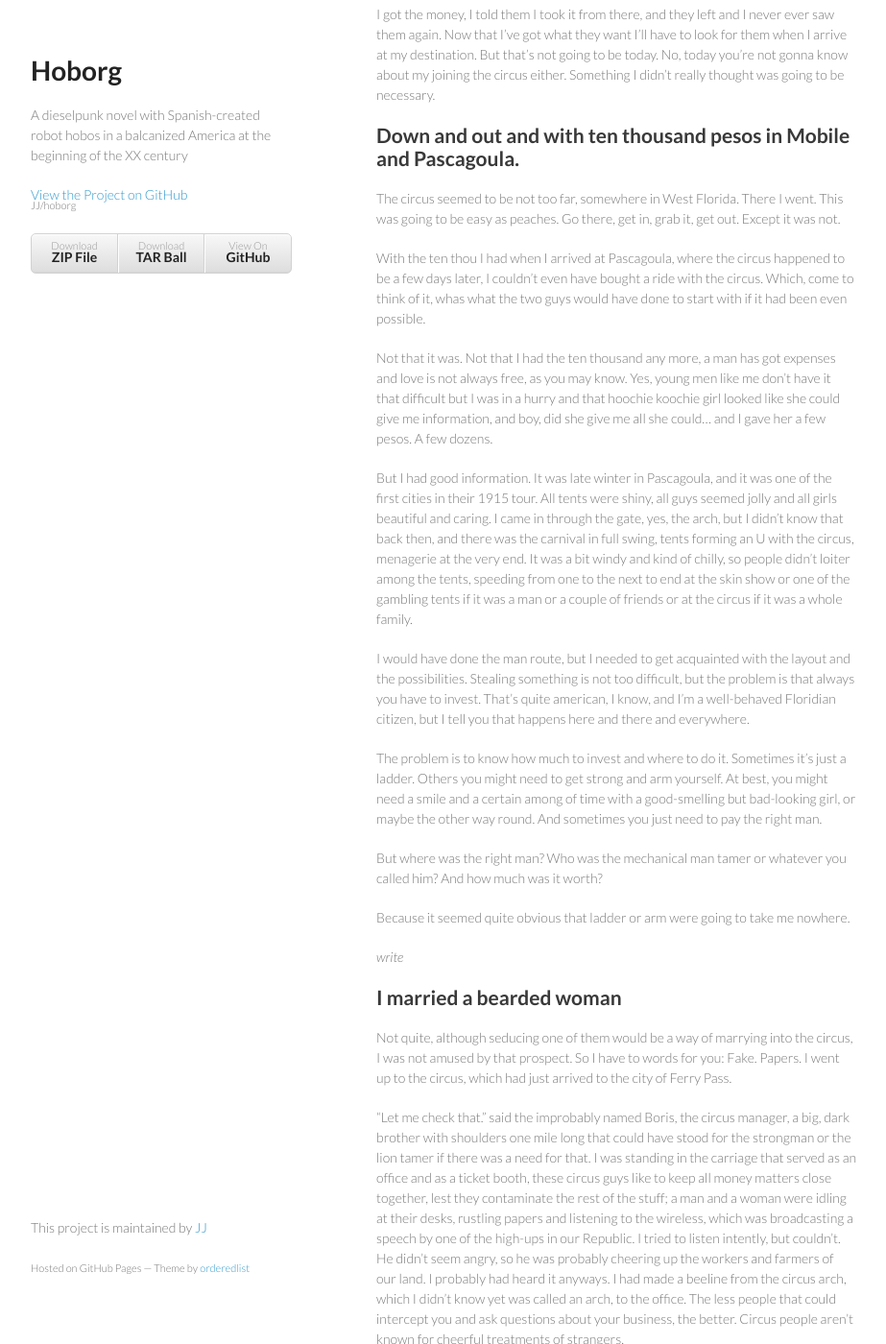
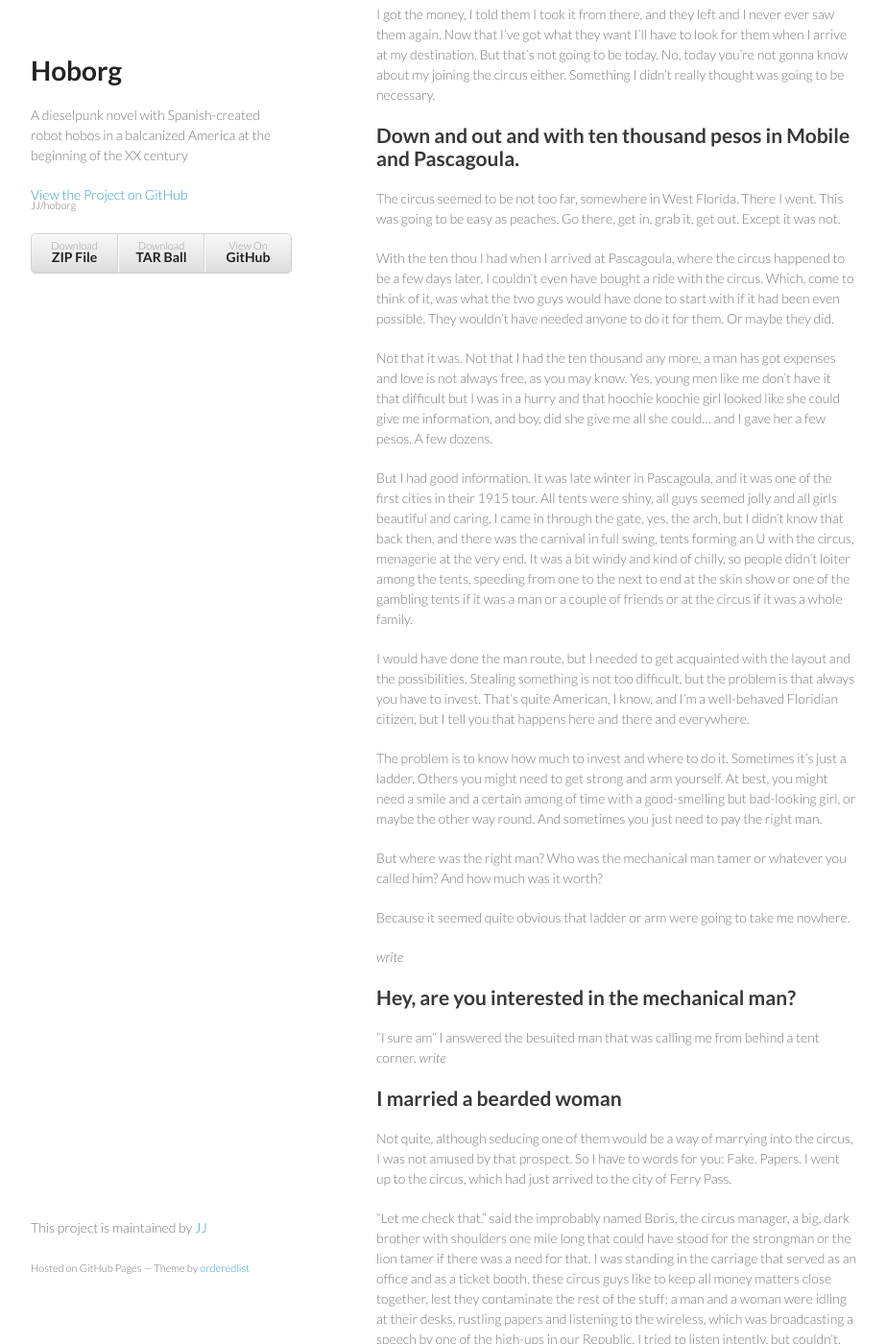
Before and after one commit to JJ/hoborg, a Jekyll site: the page built from text/text.md, in a window 1280 px wide and 1400 px high, scrolled down 3432 px. Shown: the whole window at 96% size, without its empty margins (178-1101 px from the left). Built offline with Jekyll 4.4.1, drawn with Linux system fonts in a browser that asks for light colours.

Commit message:
Sync text/text.md from master to gh-pages

```diff
--- a/text/text.md
+++ b/text/text.md
@@ -206,8 +206,8 @@ it, get out. Except it was not.
 
 With the ten thou I had when I arrived at Pascagoula, where the circus
 happened to be a few days later, I couldn't even have bought a ride
-with the circus. Which, come to think of it, whas what the two guys
-would have done to start with if it had been even possible.
+with the circus. Which, come to think of it, was what the two guys
+would have done to start with if it had been even possible.  They wouldn't have needed anyone to do it for them. Or maybe they did.
 
 Not that it was. Not that I had the ten thousand any more, a man has
 got expenses and love is not always free, as you may know. Yes, young
@@ -229,7 +229,7 @@ man or a couple of friends or at the circus if it was a whole family.
 I would have done the man route, but I needed to get acquainted with
 the layout and the possibilities. Stealing something is not too
 difficult, but the problem is that always you have to invest. That's
-quite american, I know, and I'm a well-behaved Floridian citizen, but
+quite American, I know, and I'm a well-behaved Floridian citizen, but
 I tell you that happens here and there and everywhere.
 
 The problem is to know how much to invest and where to do
@@ -244,6 +244,12 @@ whatever you called him? And how much was it worth?
 Because it seemed quite obvious that ladder or arm were going to take
 me nowhere.
 
+*write*
+
+Hey, are you interested in the mechanical man?
+--------------------------------------------------------------
+
+"I sure am" I answered the besuited man that was calling me from behind a tent corner.
 *write*
 
 I married a bearded woman
```
